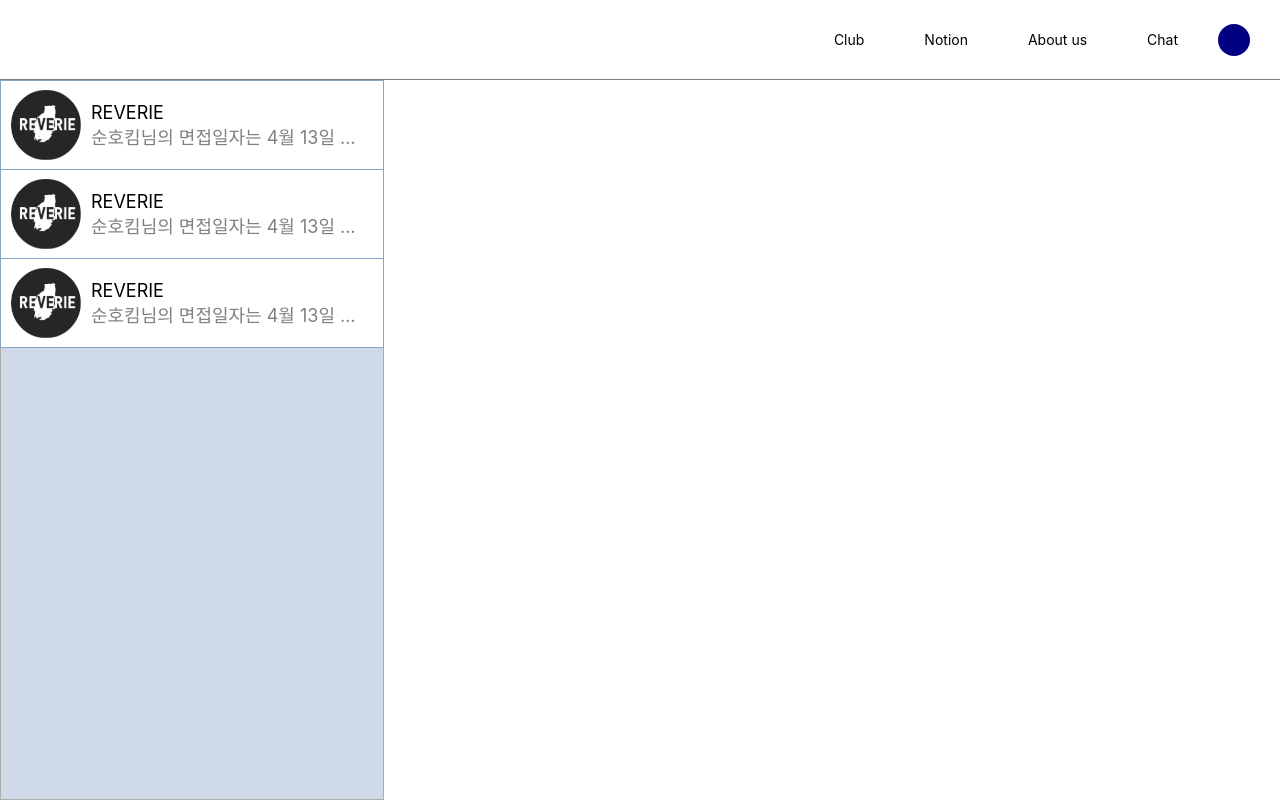
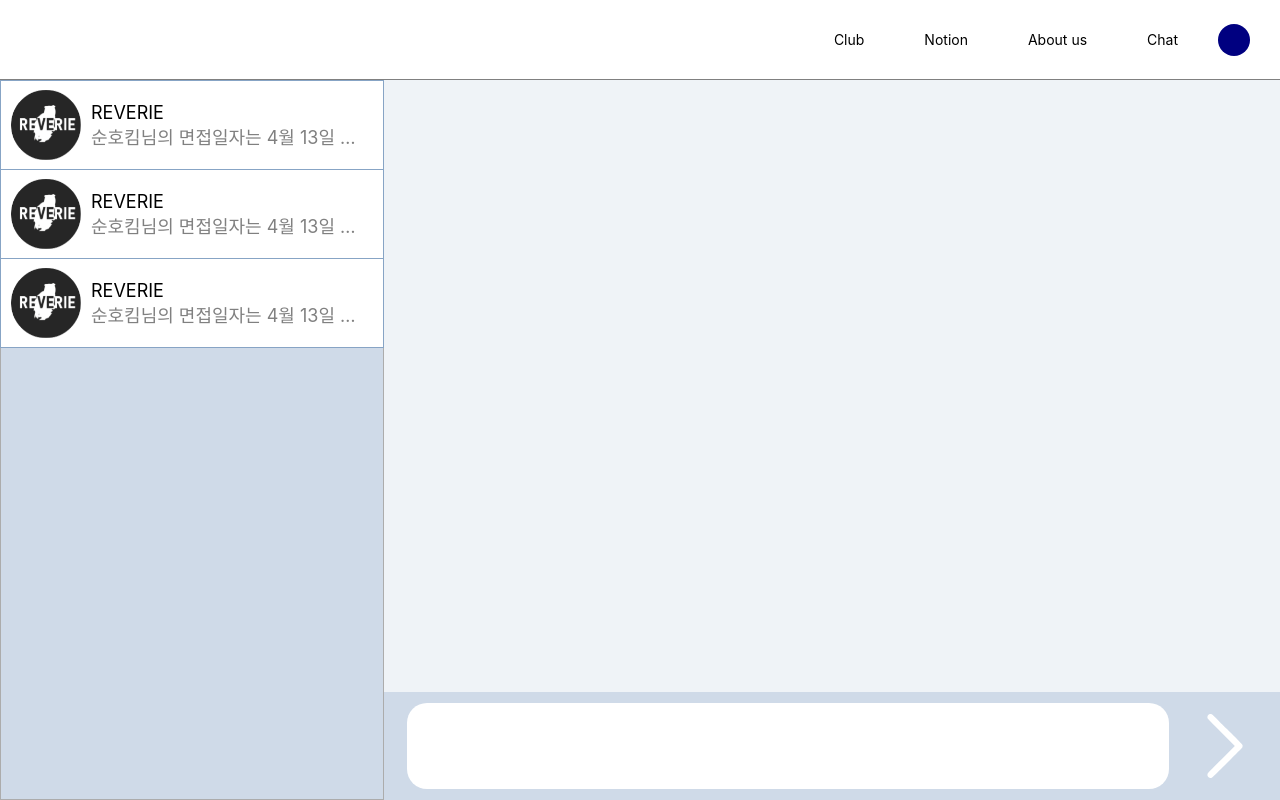
Before and after one commit to RE-VEL/REVEL-frontend-V1, a Next.js app: page /chat in a window 1280 px wide. Built offline with nearby package versions, Linux system fonts and the light colour scheme.

Commit message:
Feat: chatting 입력창 추가

```diff
--- a/components/chat/chat.tsx
+++ b/components/chat/chat.tsx
@@ -16,6 +16,7 @@ const Page = styled.main`
   width: 100vw;
   height: 100vh;
   padding-top: 80px;
+  display: flex;
 `;
 
 export default Chat;
--- a/components/chat/chatSection.tsx
+++ b/components/chat/chatSection.tsx
@@ -1,7 +1,58 @@
+import styled from '@emotion/styled';
 import { NextPage } from 'next';
 
 const ChatSection: NextPage = () => {
-  return <></>;
+  return (
+    <ChatContainer>
+      <ChattingWrap></ChattingWrap>
+      <ChatInputWrap>
+        <ChatInput></ChatInput>
+        <SubmitBtn></SubmitBtn>
+      </ChatInputWrap>
+    </ChatContainer>
+  );
 };
 
+const ChattingWrap = styled.div`
+  width: 100%;
+  height: 85%;
+  background-color: #eff3f7;
+`;
+
+const ChatInputWrap = styled.div`
+  width: 100%;
+  height: 15%;
+  background-color: #cfdae8;
+  display: flex;
+  align-items: center;
+  justify-content: space-evenly;
+`;
+
+const ChatInput = styled.input`
+  height: 80%;
+  width: 85%;
+  border-radius: 20px;
+  border: none;
+  outline: none;
+  padding: 0 20px;
+  font-size: 30px;
+`;
+
+const SubmitBtn = styled.button`
+  height: 8vh;
+  width: 8vh;
+  cursor: pointer;
+  background-color: transparent;
+  background-image: url('/img/nextBtn.svg');
+  background-position: center;
+  background-repeat: no-repeat;
+  background-size: cover;
+  border: none;
+`;
+
+const ChatContainer = styled.section`
+  height: 100%;
+  width: 70vw;
+`;
+
 export default ChatSection;
```
